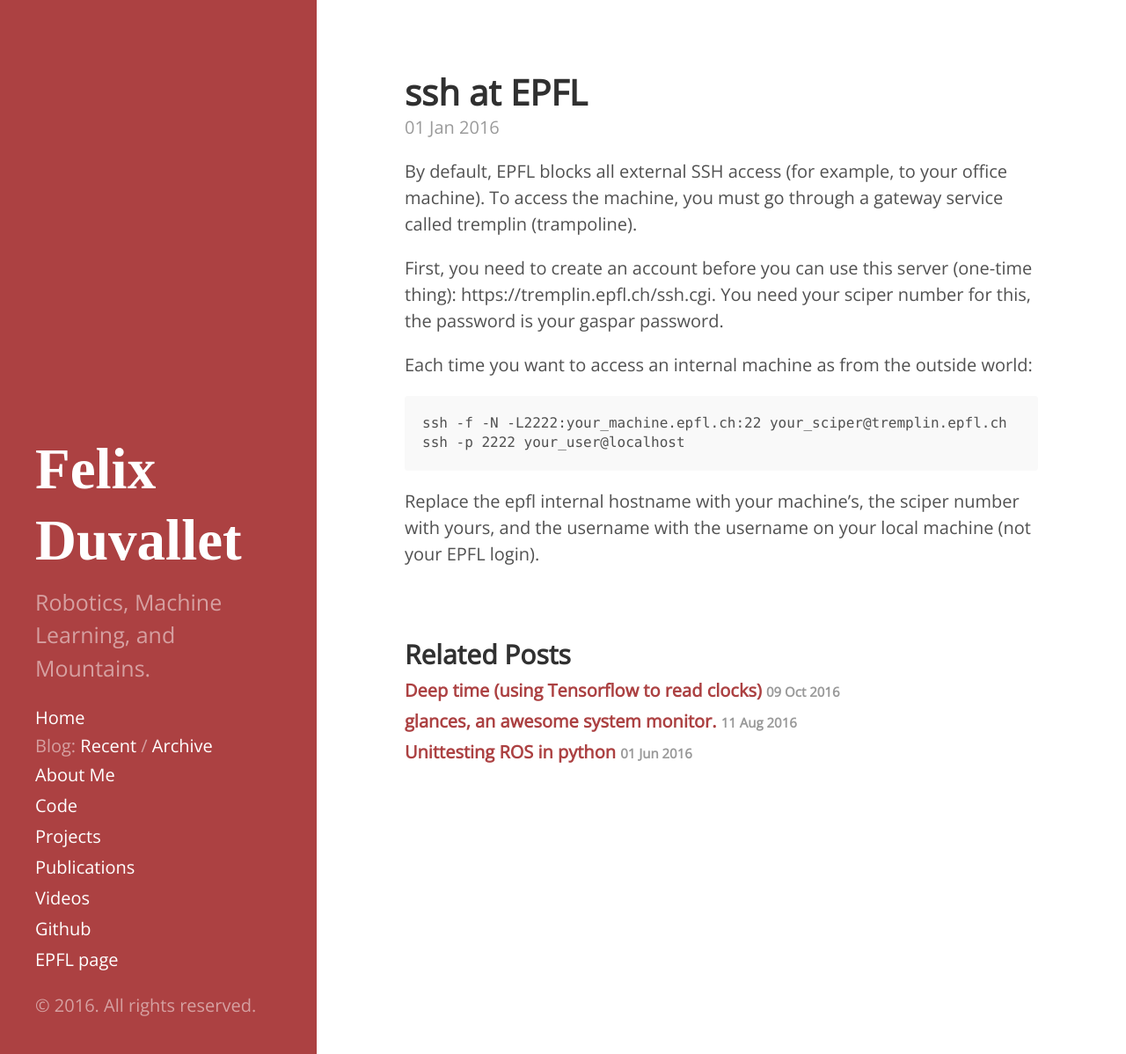
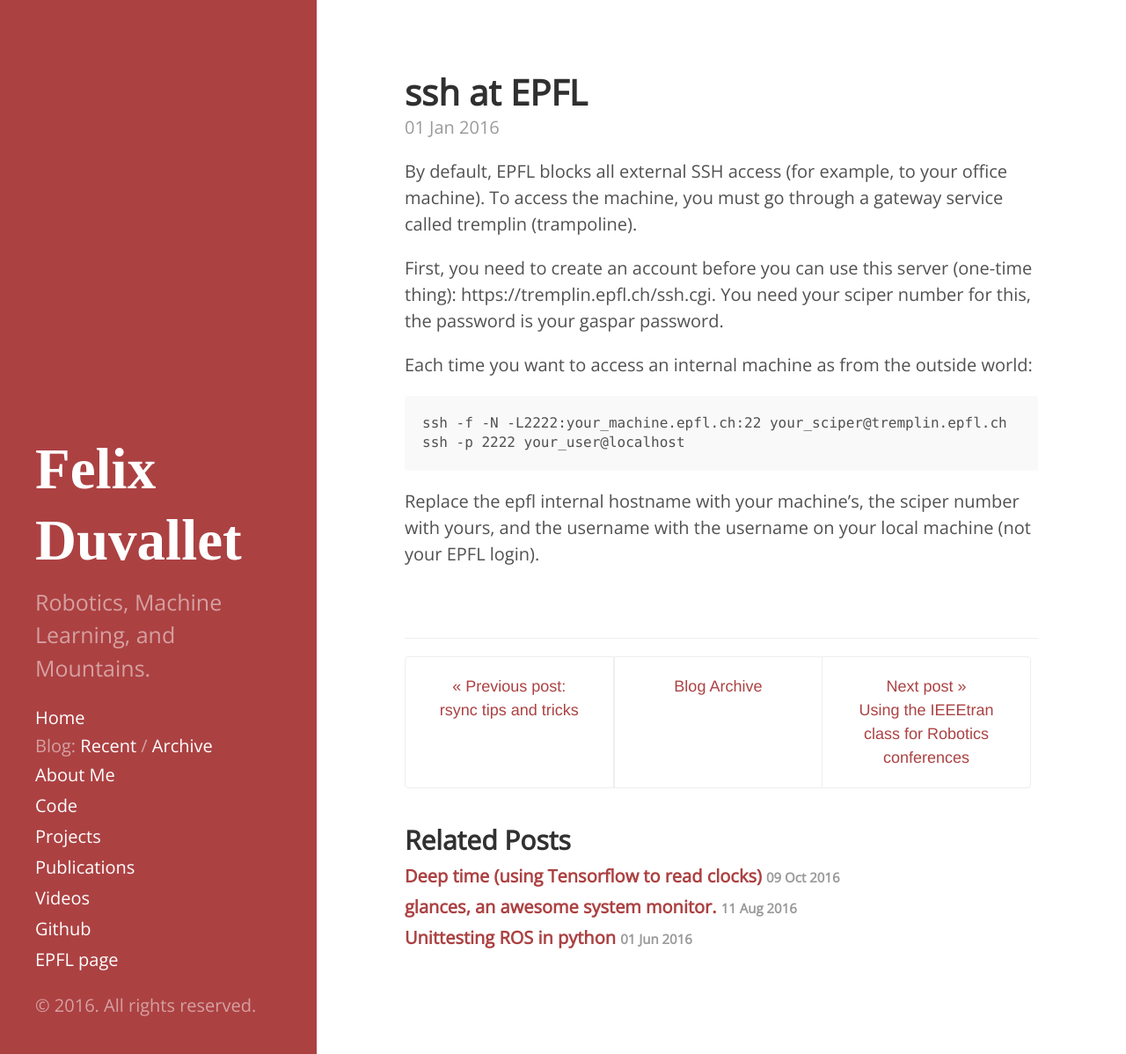
Before and after one commit to felixduvallet/felixduvallet.github.io, a Jekyll site: the page built from _posts/2016-01-01-epfl-ssh.md, in a window 1280 px wide and 1198 px high. Shown: the whole window at 88% size. Built offline with Jekyll 4.4.1, drawn with Linux system fonts in a browser that asks for light colours; some web fonts are replaced.

Commit message:
Adds previous/next buttons on all blog posts.

```diff
--- a/_layouts/post.html
+++ b/_layouts/post.html
@@ -6,6 +6,17 @@
   <h1 class="post-title">{{ page.title }}</h1>
   <span class="post-date">{{ page.date | date_to_string }}</span>
   {{ content }}
+</div>
+
+
+<div class="pagination" style="margin-bottom: 0rem; font-size: 0.9rem;">
+  {% if page.previous.url %}
+    <a class="pagination-item" href="{{page.previous.url}}">&laquo; Previous post: </br> {{ page.previous.title }}</a>
+  {% endif %}
+  <a class="pagination-item" href="{{ site.baseurl }}blog/archive">Blog Archive</a>
+  {% if page.next.url %}
+    <a class="pagination-item" href="{{page.next.url}}">Next post &raquo; </br> {{ page.next.title }}</a>
+  {% endif %}
 </div>
 
 <div class="related">
```
